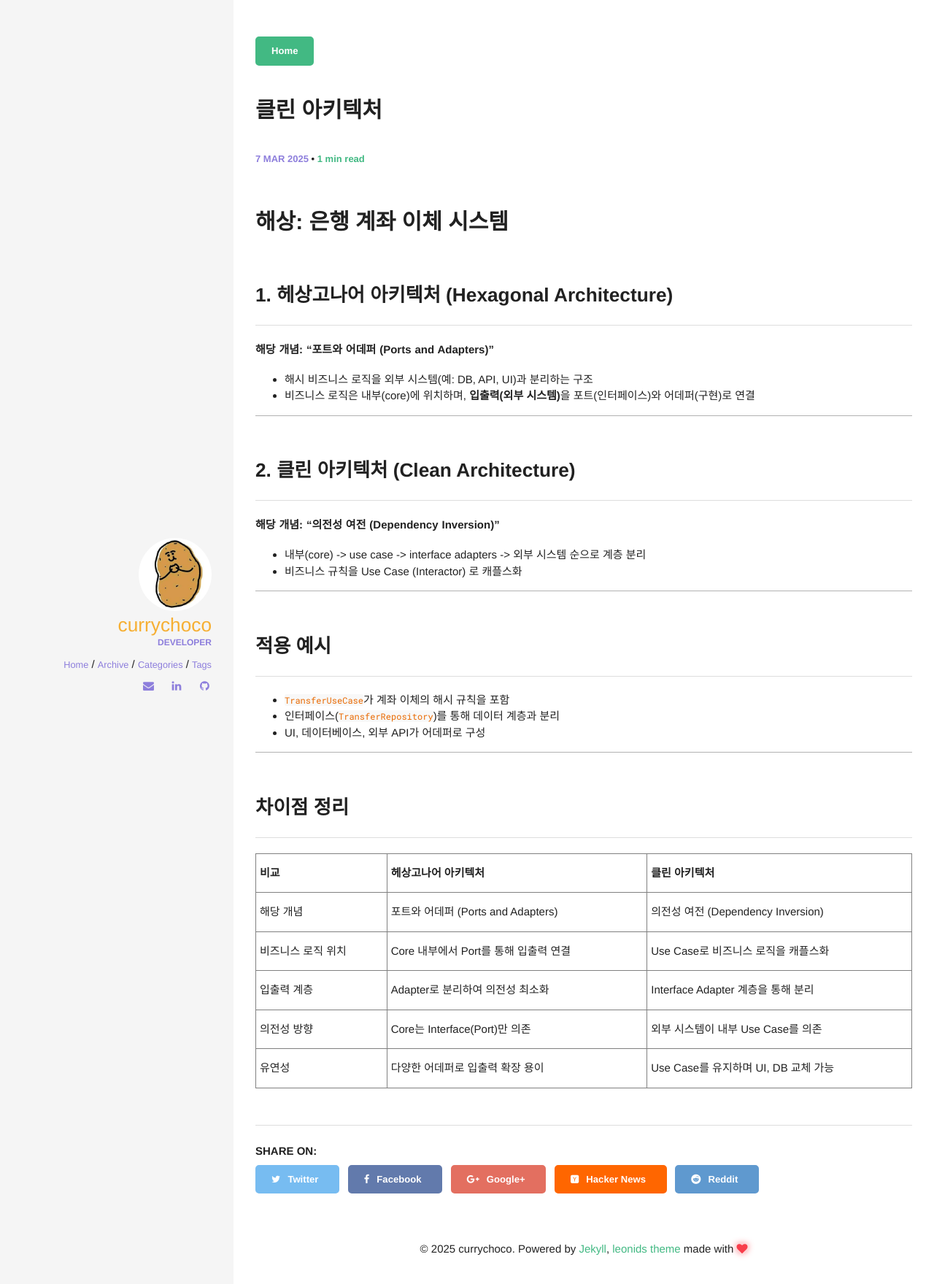
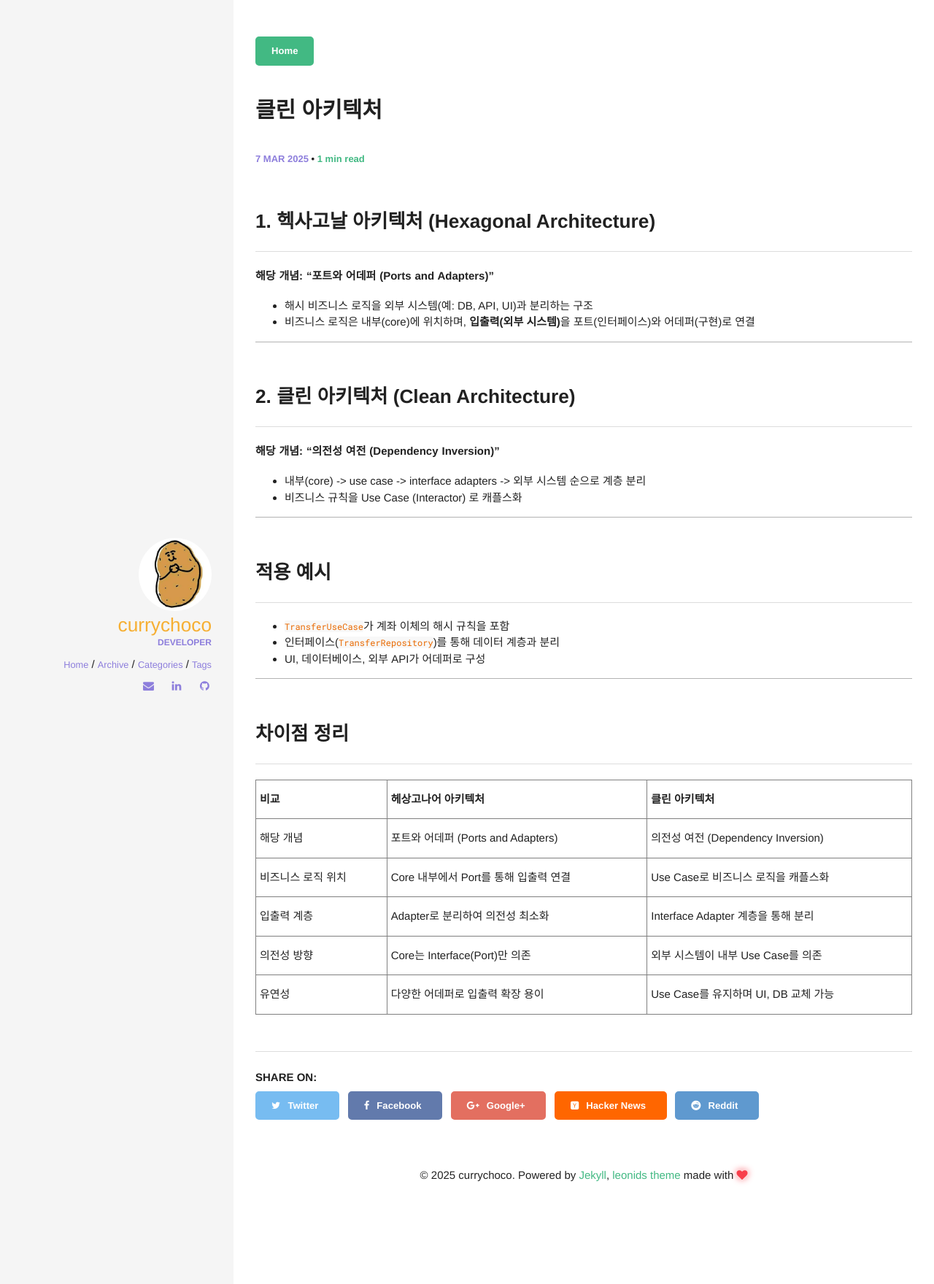
Before and after one commit to currychoco/currychoco.github.io, a Jekyll site: the page built from _posts/2025-03-07-클린 아키텍처.md, in a window 1280 px wide. Shown: the top 1759 px of the page at 73% size. Built offline with Jekyll 4.4.1, drawn with Linux system fonts in a browser that asks for light colours; comment, search, counter and statistics services are not loaded.

Commit message:
Update 2025-03-07-클린 아키텍처.md

```diff
--- a/_posts/2025-03-07-클린 아키텍처.md
+++ b/_posts/2025-03-07-클린 아키텍처.md
@@ -5,9 +5,7 @@ categories: [일상 중 궁금했던]
 comments: true
 ---
 
-# 해상: 은행 계좌 이체 시스템
-
-## 1. 헤상고나어 아키텍처 (Hexagonal Architecture)
+## 1. 헥사고날 아키텍처 (Hexagonal Architecture)
 
 **해당 개념: "포트와 어데퍼 (Ports and Adapters)"**
 
```
